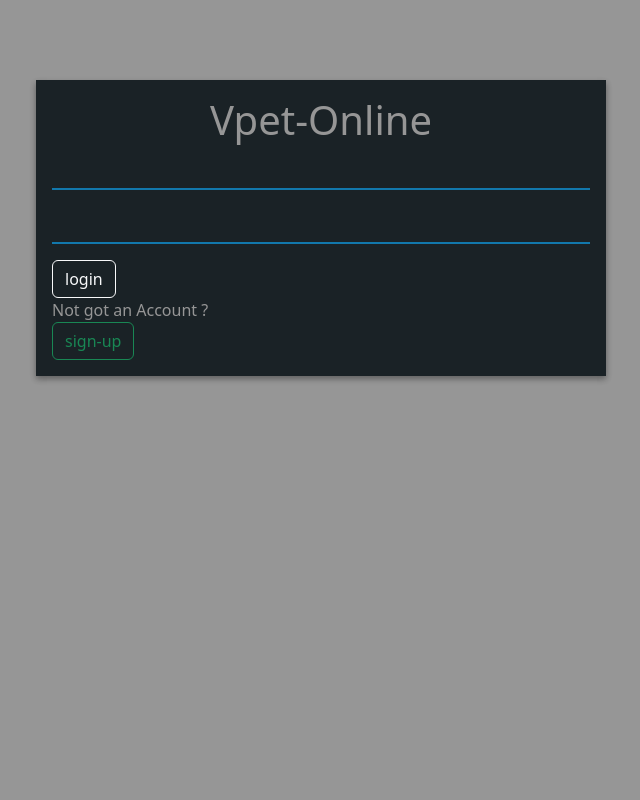
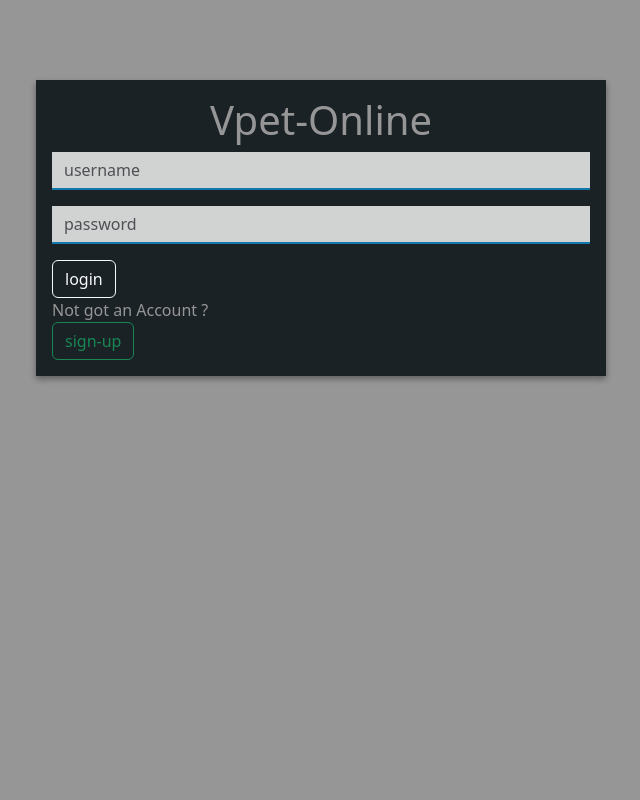
Before and after one commit to scottamass/vpet-online, a Flask app: page /login in a window 1280 px wide. Shown: the whole page, without its empty margins (319-959 px from the left). Run offline with Flask 2, Linux system fonts and the light colour scheme; some libraries are stand-ins or nearby versions.

Commit message:
hotfix tidyup

```diff
--- a/battletest.py
+++ b/battletest.py
@@ -8,9 +8,7 @@ def hitcalc(monster1,monster2):
     power = monster1['basepower']
     powertwo = monster2['power']
     power = int(power)
-
     powertwo =int(powertwo)
-
     hitrate = ((power*100)/(power+powertwo))
     return (hitrate)
 
--- a/templates/login.html
+++ b/templates/login.html
@@ -15,8 +15,8 @@
                 <H1>Vpet-Online</H1>
 
                 <form action="/login" method="post">
-                    <input type="text" class="form-control"  name="username" required>
-                    <input type="password" class="form-control password"  name="pwd" required i>
+                    <input type="text" class="form-control" placeholder="username" name="username" required>
+                    <input type="password" class="form-control password" placeholder="password"  name="pwd" required i>
                     <button class="btn btn-outline-light" type="submit">login</button>
 
 
@@ -49,19 +49,19 @@ padding: 1em;}
 
 
     input[type=text]{
-        background-color: #1a2226;
+        background-color: #d1d2d2;
         border: none;
         border-bottom: 2px solid #1188c4d8;
         border-top: 0px;
         border-radius: 0px;
-        outline: 0; color: #ecf0f5;}
+        outline: 0; color: #323232;}
     input[type=password]{
-            background-color: #1a2226;
+            background-color: #d1d2d2;
             border: none;
             border-bottom: 2px solid #1188c4d8;
             border-top: 0px;
             border-radius: 0px;
-            outline: 0;color: #ecf0f5;}
+            outline: 0;color: #1a1a1a;}
             .password
             {margin-top: 1em;
             margin-bottom: 1em;}
@@ -77,8 +77,7 @@ padding: 1em;}
         border-color: inherit;
         box-shadow: none;
         outline: 0;
-        background-color: #1a2226;
-        color: #ecf0f5;
+
     }
 
 </style>
--- a/templates/partials/battletower.html
+++ b/templates/partials/battletower.html
@@ -1,5 +1,4 @@
 <div class="container d-flex flex-column align-items-center">
-    {{player}}
     {% for b in bt %}
 
     {% if player.battleTower >= b.stage-1  %}
--- a/templates/register.html
+++ b/templates/register.html
@@ -44,12 +44,12 @@ padding: 1em;}
 
 
     input[type=text]{
-        background-color: #1a2226;
+        background-color: #d1d2d2;
         border: none;
         border-bottom: 2px solid #1188c4d8;
         border-top: 0px;
         border-radius: 0px;
-        outline: 0; color: #ecf0f5;}
+        outline: 0; color: #d1d2d2;}
         input[type=email]{
             background-color: #1a2226;
             border: none;
@@ -58,7 +58,7 @@ padding: 1em;}
             border-radius: 0px;
             outline: 0; color: #ecf0f5;}
     input[type=password]{
-        background-color: #1a2226;
+        background-color: #d1d2d2;
         border: none;
         border-bottom: 2px solid #1188c4d8;
         border-top: 0px;
```
